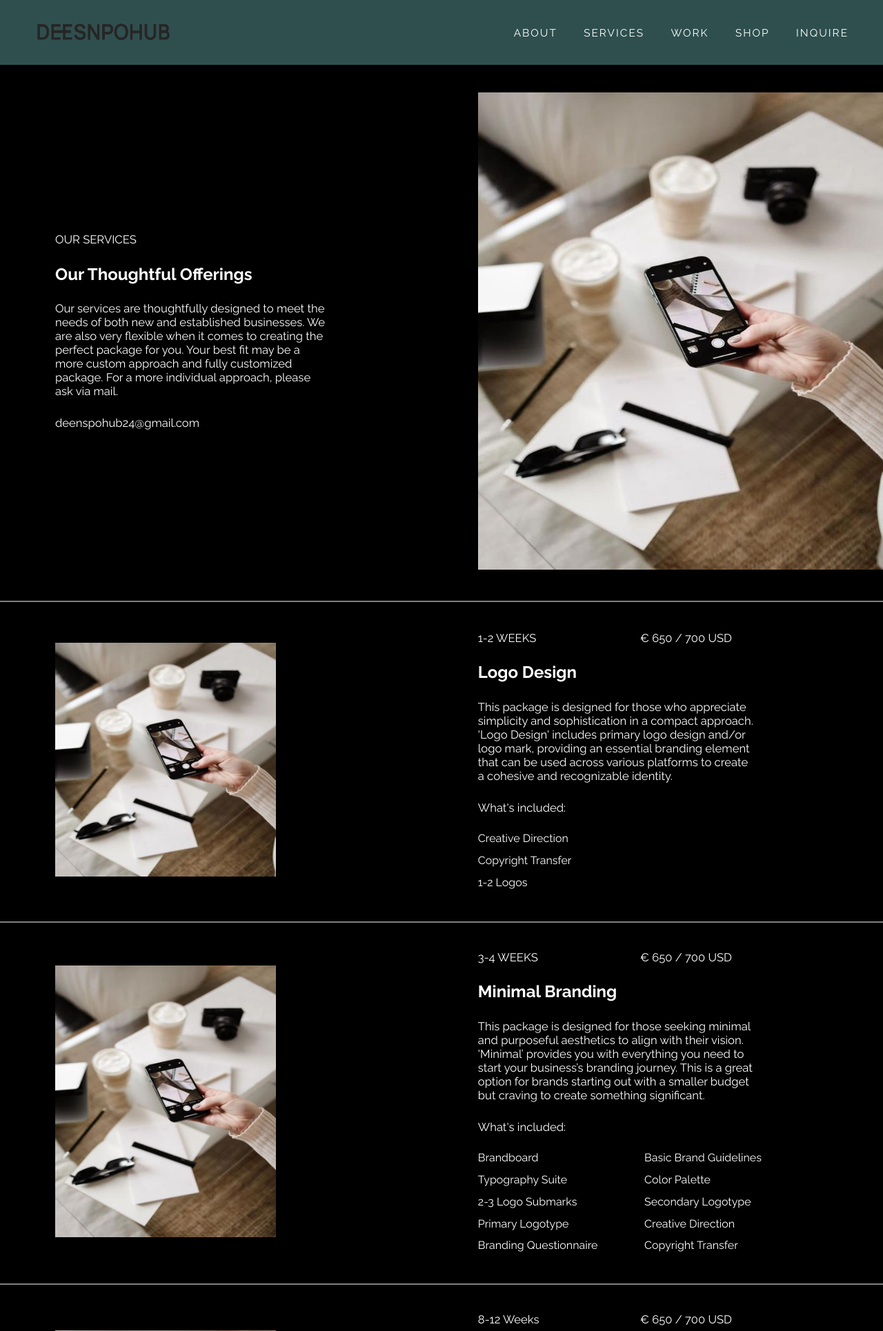
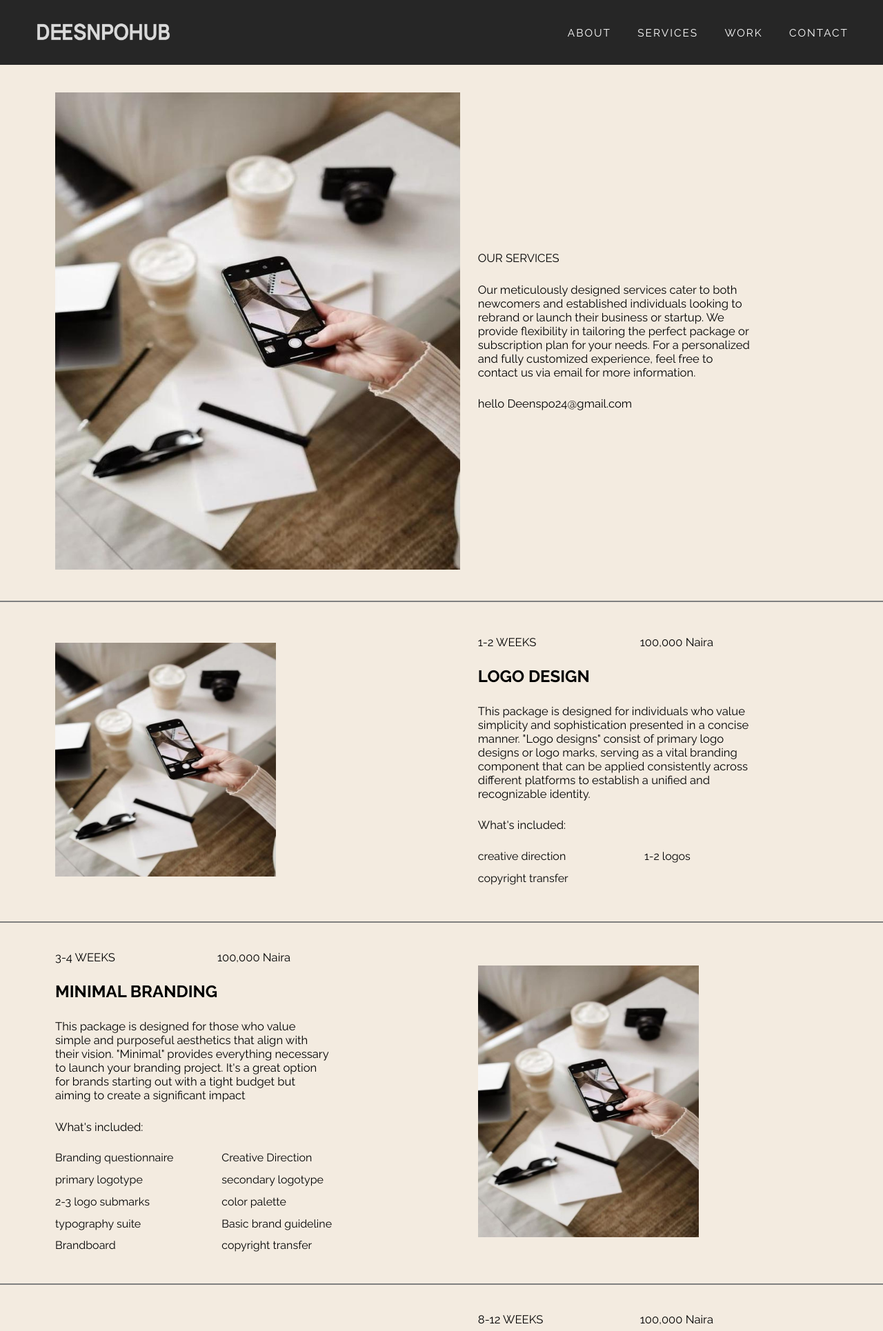
Before and after one commit to sirunique/Agencyportfolio, a PHP site: page /services in a window 1280 px wide. Shown: the top 1930 px of the page at 69% size. Run offline with PHP 8.4, Linux system fonts and the light colour scheme; some libraries are stand-ins or nearby versions.

Commit message:
All corrections updated

```diff
--- a/components/footer.php
+++ b/components/footer.php
@@ -22,31 +22,27 @@
         </div>
 
         <ul class="footer-links">
-            <li><a class="footer-link" href="#">Our Etsy Store</a></li>
-            <li><a class="footer-link" href="#">Behance</a></li>
+            <li><a class="footer-link" href="#">Terms & Conditions</a></li>
+            <li><a class="footer-link" href="#">Privacy Policy</a></li>
+            <li><a class="footer-link" href="inquire.php">contact</a></li>
         </ul>
     </div>
 
     <div class="flex">
         <ul class="footer-links">
-            <li><a class="footer-link" href="#">Home</a></li>
-            <li><a class="footer-link" href="#">About</a></li>
-            <li><a class="footer-link" href="#">Services</a></li>
-            <li><a class="footer-link" href="#">Work</a></li>
-            <li><a class="footer-link" href="#">Shop</a></li>
+            <li><a class="footer-link" href="index.php">Home</a></li>
+            <li><a class="footer-link" href="about.php">About</a></li>
+            <li><a class="footer-link" href="services.php">Services</a></li>
+            <li><a class="footer-link" href="work.php">Work</a></li>
+            <!-- <li><a class="footer-link" href="#">Shop</a></li> -->
         </ul>
     </div>
 
-    <div class="flex">
-        <ul class="footer-links">
-            <li><a class="footer-link" href="#">Terms & Conditions</a></li>
-            <li><a class="footer-link" href="#">Privacy Policy</a></li>
+    <!-- <div class="flex">
+        <ul>
+
         </ul>
-
-        <ul>
-            <li><a class="footer-link" href="#">Inquire</a></li>
-        </ul>
-    </div>
+    </div> -->
 </footer>
 </body>
 
--- a/components/header.php
+++ b/components/header.php
@@ -16,10 +16,12 @@
     <div class="header-placeholder">
         <header class="header">
             <div class="logo">
-                <img
-                    src="images/IMG-20240906-WA0002-removebg.png"
-                    alt="company's logo"
-                    class="nav-logo" />
+                <a href="index.php">
+                    <img
+                        src="images/IMG-20240906-WA0002-removebg.png"
+                        alt="company's logo"
+                        class="nav-logo" />
+                </a>
             </div>
 
             <nav class="navbar">
@@ -33,11 +35,11 @@
                     <li class="nav__item">
                         <a title="navigation button" href="work.php" class="nav__link">work</a>
                     </li>
+                    <!-- <li class="nav__item">
+                        <a title="navigation button" href="#" class="nav__link">shop</a>
+                    </li> -->
                     <li class="nav__item">
-                        <a title="navigation button" href="#" class="nav__link">shop</a>
-                    </li>
-                    <li class="nav__item">
-                        <a title="navigation button" href="inquire.php" class="nav__link">inquire</a>
+                        <a title="navigation button" href="inquire.php" class="nav__link">contact</a>
                     </li>
                 </ul>
             </nav>
--- a/index.css
+++ b/index.css
@@ -6,11 +6,11 @@
   box-sizing: border-box;
   list-style: none;
   text-decoration: none;
-  color: white;
+  color: black;
 }
 
 :root {
-  --clr-one: darkslategray;
+  --clr-one: #262626;
   --clr-two: #000000;
   --font-size: 1.2vw;
 }
@@ -32,6 +32,7 @@ body {
 .nav-logo {
   width: 200px;
   height: 50px;
+  filter: invert(1);
 }
 
 .toggleBox i {
@@ -39,6 +40,7 @@ body {
   font-size: 30px;
   cursor: pointer;
   z-index: 999;
+  color: white;
 }
 
 .menu.hide {
@@ -77,6 +79,7 @@ body {
   font-weight: 500;
   font-size: 20px;
   letter-spacing: 2px;
+  color: white;
 }
 
 .nav__link:after,
@@ -120,7 +123,7 @@ body {
 .section {
   display: grid;
   grid-template-rows: auto auto;
-  background-color: black;
+  background-color: #f3ebe0;
   transition: transform 1s, opacity 1s;
 }
 
@@ -186,9 +189,9 @@ body {
   transform: scale(1.05);
 }
 
-.row:not(:last-child) {
+/* .row:not(:last-child) {
   border-bottom: 2px solid grey;
-}
+} */
 
 .grid {
   display: flex;
@@ -211,6 +214,7 @@ footer {
 .footer--logo {
   width: 200px;
   height: 200px;
+  filter: invert(1);
 }
 
 .email-link,
@@ -220,7 +224,7 @@ footer {
 
 .email-link:hover,
 .social-link:hover {
-  color: black;
+  color: white;
 }
 
 .footer-links {
@@ -231,6 +235,7 @@ footer {
 
 .footer-link {
   position: relative;
+  color: white;
 }
 
 footer h3 {
@@ -352,9 +357,9 @@ footer h3 {
   /* footer */
   .footer {
     flex-direction: row;
+    justify-content: space-between;
     align-items: center;
-    padding: 2vw 0 auto 2vw;
-    gap: 8vw;
+    padding: 10px 40px;
     font-size: var(--font-size);
   }
   /* footer */
--- a/pages/services/index.php
+++ b/pages/services/index.php
@@ -6,12 +6,12 @@
 
     <!-- Page Content -->
     <section class="section  services row services--1">
-        <img class='grid-img services_grid1  img1' src="images/IMG-20240906-WA0012.jpg" alt="images">
-        <div class='element-align services_grid2 '>
+        <img class='grid-img img1' src="images/IMG-20240906-WA0012.jpg" alt="images">
+        <div class='element-align '>
             <p>OUR SERVICES</p>
-            <h1>Our Thoughtful Offerings</h1>
-            <p>Our services are thoughtfully designed to meet the needs of both new and established businesses. We are also very flexible when it comes to creating the perfect package for you. Your best fit may be a more custom approach and fully customized package. For a more individual approach, please ask via mail.</p>
-            <p>deenspohub24@gmail.com</p>
+            <!-- <h1>Our Thoughtful Offerings</h1> -->
+            <p>Our meticulously designed services cater to both newcomers and established individuals looking to rebrand or launch their business or startup. We provide flexibility in tailoring the perfect package or subscription plan for your needs. For a personalized and fully customized experience, feel free to contact us via email for more information.</p>
+            <p>hello Deenspo24@gmail.com</p>
         </div>
     </section>
 
@@ -21,44 +21,45 @@
         <div class="element-align">
             <div class="space-between">
                 <p>1-2 WEEKS</p>
-                <p>€ 650 / 700 USD</p>
+                <p>100,000 Naira</p>
             </div>
-            <h1>Logo Design</h1>
-            <p>This package is designed for those who appreciate simplicity and sophistication in a compact approach. 'Logo Design' includes primary logo design and/or logo mark, providing an essential branding element that can be used across various platforms to create a cohesive and recognizable identity.
+            <h1>LOGO DESIGN</h1>
+            <p>This package is designed for individuals who value simplicity and sophistication presented in a concise manner. "Logo designs" consist of primary logo designs or logo marks, serving as a vital branding component that can be applied consistently across different platforms to establish a unified and recognizable identity.
             </p>
 
             <p>What's included:</p>
-            <ul class="services-lists straight">
-                <li>Creative Direction</li>
-                <li>Copyright Transfer</li>
-                <li>1-2 Logos</li>
+            <ul class="services-lists">
+                <li>creative direction</li>
+                <li>1-2 logos</li>
+                <li>copyright transfer</li>
+
             </ul>
         </div>
     </section>
 
     <section class="section  services row services--3 section-padding">
-        <img class='grid-img img3' src="images/IMG-20240906-WA0012.jpg" alt="images">
-        <div class="element-align">
+        <img class='grid-img img3 services_grid1' src="images/IMG-20240906-WA0012.jpg" alt="images">
+        <div class="element-align services_grid2">
             <div class="space-between">
                 <p>3-4 WEEKS</p>
-                <p>€ 650 / 700 USD</p>
+                <p>100,000 Naira</p>
             </div>
-            <h1>Minimal Branding</h1>
-            <p>This package is designed for those seeking minimal and purposeful aesthetics to align with their vision. 'Minimal’ provides you with everything you need to start your business’s branding journey. This is a great option for brands starting out with a smaller budget but craving to create something significant.
+            <h1>MINIMAL BRANDING</h1>
+            <p>This package is designed for those who value simple and purposeful aesthetics that align with their vision. "Minimal" provides everything necessary to launch your branding project. It's a great option for brands starting out with a tight budget but aiming to create a significant impact
             </p>
 
             <p>What's included:</p>
             <ul class="services-lists">
+                <li>Branding questionnaire</li>
+                <li>Creative Direction</li>
+                <li>primary logotype</li>
+                <li>secondary logotype</li>
+                <li>2-3 logo submarks</li>
+                <li>color palette</li>
+                <li>typography suite</li>
+                <li>Basic brand guideline</li>
                 <li>Brandboard</li>
-                <li>Basic Brand Guidelines</li>
-                <li>Typography Suite</li>
-                <li>Color Palette</li>
-                <li>2-3 Logo Submarks</li>
-                <li>Secondary Logotype</li>
-                <li>Primary Logotype</li>
-                <li>Creative Direction</li>
-                <li>Branding Questionnaire</li>
-                <li>Copyright Transfer</li>
+                <li>copyright transfer</li>
             </ul>
         </div>
     </section>
@@ -68,28 +69,27 @@
 
         <div class="element-align">
             <div class="space-between">
-                <p>8-12 Weeks</p>
-                <p>€ 650 / 700 USD</p>
+                <p>8-12 WEEKS</p>
+                <p>100,000 Naira</p>
             </div>
-            <h1>Creative Branding</h1>
-            <p>A strategic branding package for those who are ready to invest in a delightful and consistent identity, and joyfully bring their vision to life in its fullest manifestation. If you are looking to truly explore your ideas and craft meanigful identity during a detailed process of exploring the spirit of your brand, this package is for you.
+            <h1>CREATIVE BRANDING</h1>
+            <p>Those ready to invest in a cohesive and captivating brand identity can access a complete branding package. This package is designed to breathe life into your vision, guaranteeing a delightful and unified portrayal. If you are enthusiastic about exploring your ideas in-depth and establishing a substantial brand identity by delving into your brand's core, then this customized package is perfect for you.
             </p>
 
             <p>What's included:</p>
             <ul class="services-lists">
+                <li>Branding questionnaire</li>
                 <li>Creative Direction</li>
-                <li>Copyright Transfer</li>
-                <li>1-2 Logos</li>
-                <li>Brandboard</li>
-                <li>Basic Brand Guidelines</li>
-                <li>Typography Suite</li>
-                <li>Color Palette</li>
-                <li>2-3 Logo Submarks</li>
-                <li>Secondary Logotype</li>
-                <li>Primary Logotype</li>
-                <li>Creative Direction</li>
-                <li>Branding Questionnaire</li>
-                <li>Copyright Transfer</li>
+                <li>primary logotype</li>
+                <li>secondary logotype</li>
+                <li>2-3 logo submarks</li>
+                <li>color palette</li>
+                <li>typography suite</li>
+                <li>custom Brand pattern</li>
+                <li>brand iconography</li>
+                <li>4 collateral designs( digital/print)</li>
+                <li>brand guideline</li>
+                <li>copyright transfer</li>
             </ul>
         </div>
     </section>
@@ -98,20 +98,21 @@
     <section class="section  services row services--5 section-padding">
         <img class='grid-img services_grid1 section_2-img img5' src="images/IMG-20240906-WA0012.jpg" alt="images">
         <div class="element-align services_grid2 ">
-            <h1>Other Services</h1>
-            <p>We offer a variety of additional services to meet your unique needs:</p>
+            <h1>SERVICES</h1>
+            <p>Crafted with care, our services are tailored to cater to the requirements of both new and established businesses through a subscription plan. To guarantee each project gets the necessary focus, we only accept a limited number of clients per month. Our services are committed to capturing the essence of your business and establishing a connection with your target audience.</p>
 
-            <p>What's included:</p>
+            <!-- <p>What's included:</p> -->
             <ul style="display: flex; flex-direction: column; gap: 0.8rem;">
-                <li>Brandboard</li>
-                <li>Basic Brand Guidelines</li>
-                <li>Typography Suite</li>
-                <li>Color Palette</li>
+                <li>Branding</li>
+                <li>Digital marketing</li>
+                <li>Advert</li>
+                <li>Project management</li>
+                <li>Product design/ management</li>
             </ul>
 
-            <p>If you would like to know the details of our other offerings and learn more about our pricing and process - please fill out the application form</p>
+            <!-- <p>If you would like to know the details of our other offerings and learn more about our pricing and process - please fill out the application form</p> -->
 
-            <a class="inquire" href="#">Inquire</a>
+            <a class="inquire" href="#">See the details.</a>
         </div>
     </section>
 
--- a/pages/services/services_css.php
+++ b/pages/services/services_css.php
@@ -79,6 +79,7 @@
 
   /* Desktop and tablet view */
   @media only screen and (min-width: 780px) {
+
     .section:not(:last-of-type) {
       padding: 40px 0 20px 80px;
       gap: 2vw;
```
Also changed, not shown: pages/work/index.php (+4 -4 lines).
